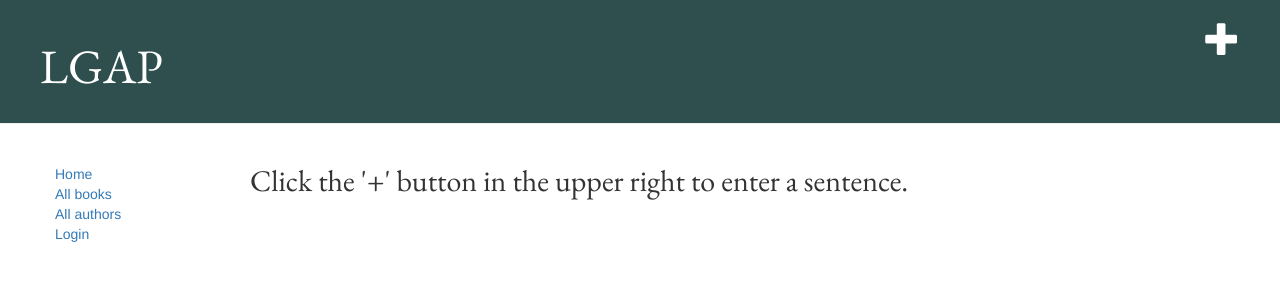
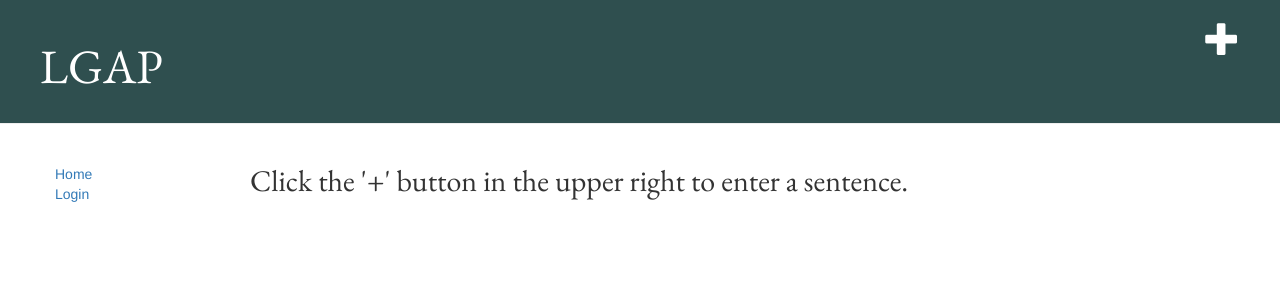
Before and after one commit to jdbuysse/lgap, a Django app: page / in a window 1280 px wide. Shown: the top 300 px of the page. Run offline with Django 3.2, Linux system fonts and the light colour scheme; some libraries are stand-ins or nearby versions.

Commit message:
some cleanup and stuff

```diff
--- a/nlp/templates/nlp/base.html
+++ b/nlp/templates/nlp/base.html
@@ -21,15 +21,13 @@
                 <div class="col-sm-2">
                     {% block sidebar %}
                     <ul class="sidebar-nav">
-                        <li><a href="">Home</a></li>
-                        <li><a href="">All books</a></li>
-                        <li><a href="">All authors</a></li>
+                        <li><a href="{% url 'index' %}">Home</a></li>
                     {% if user.is_authenticated %}
                         <li>User: {{ user.get_username }}</li>
-                        <li><a href="{% url 'my-texts'%}?next={{request.path}}">My Texts</a></li>
-                        <li><a href="{% url 'logout'%}?next={{request.path}}">Logout</a></li>
+                        <li><a href="{% url 'my-texts'%}">My Texts</a></li>
+                        <li><a href="{% url 'logout'%}">Logout</a></li>
                     {% else %}
-                        <li><a href="{% url 'login'%}?next={{request.path}}">Login</a></li>
+                        <li><a href="{% url 'login'%}">Login</a></li>
                     {% endif %}
                     </ul>
                     {% endblock %}
```
Also changed, not shown: nlp/migrations/0001_initial.py.
